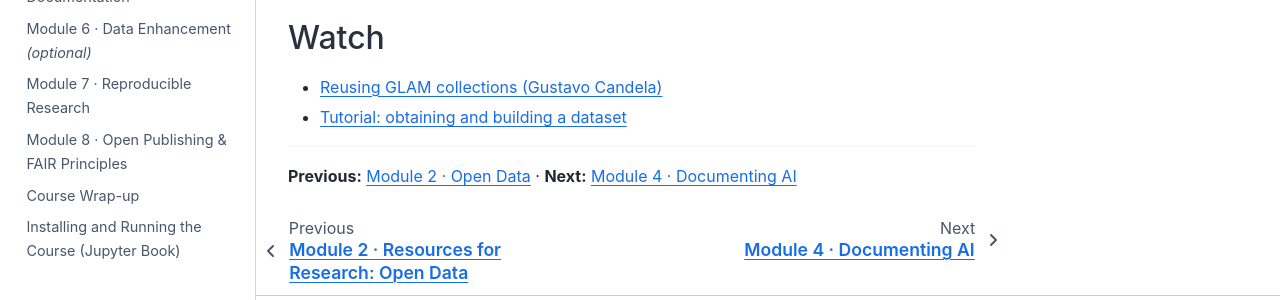
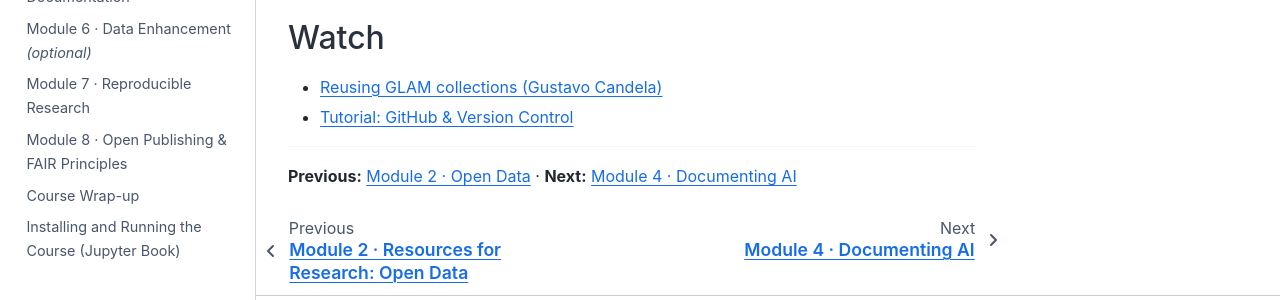
Before and after one commit to dariyash/open-research-dh, a Jupyter Book: the page built from 03-documentation-github/README.md, in a window 1280 px wide and 900 px high, scrolled down 2128 px. Shown: the part 527-827 px from the top of the window. Built offline with Jupyter Book 1.0.4 settings and Sphinx 7.4.7 and the Sphinx Book theme 1.1.4, drawn with Linux system fonts in a browser that asks for light colours; pages that are not in the unit, such as notebooks, are missing from menus.

Commit message:
Update README.md

```diff
--- a/03-documentation-github/README.md
+++ b/03-documentation-github/README.md
@@ -71,7 +71,7 @@
 
 ## Watch
 - [Reusing GLAM collections (Gustavo Candela)](https://clip.place/w/rVeo3U87Acns1JfXyxcxWK)
-- [Tutorial: obtaining and building a dataset](https://clip.place/w/36p3UJ92DwaAozf4L5Q9um)
+- [Tutorial: GitHub & Version Control](https://clip.place/w/36p3UJ92DwaAozf4L5Q9um)
 
 ---
 **Previous:** [Module 2 · Open Data](../02-open-data/README.md) · **Next:** [Module 4 · Documenting AI](../04-documenting-ai/README.md)
```
